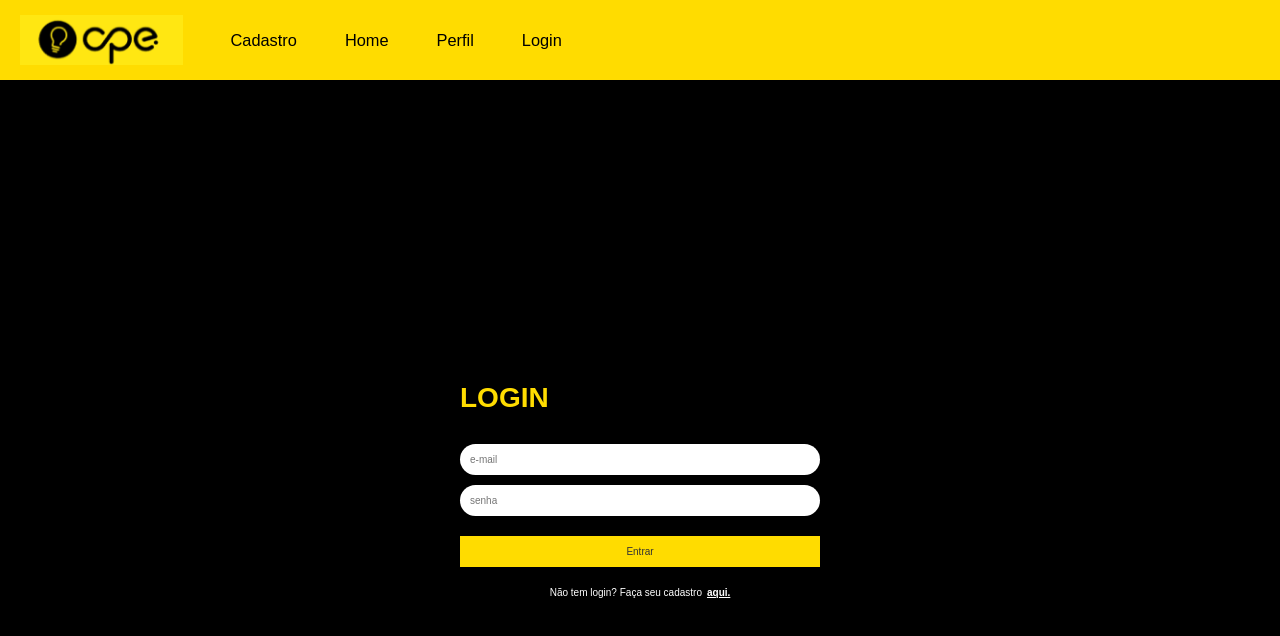
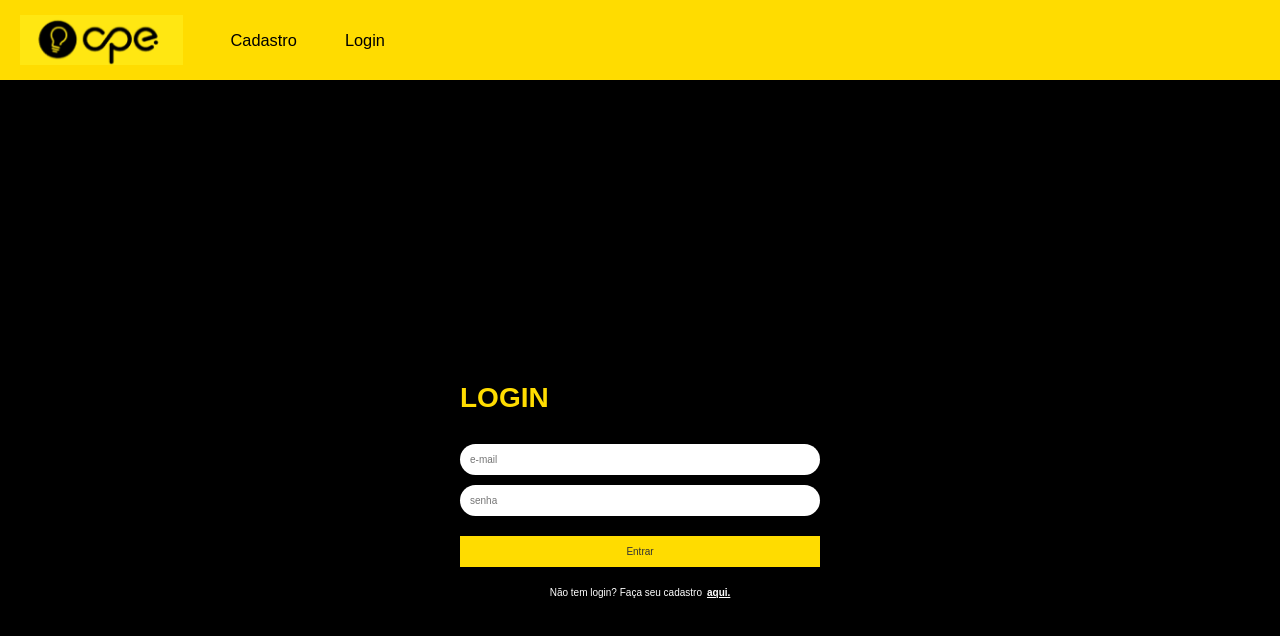
Before and after one commit to FCJar/CaseWebFrontEnd, a React (Vite) app: page /login in a window 1280 px wide. Shown: the top 636 px of the page. Built offline with nearby package versions, Linux system fonts and the light colour scheme; no server answers.

Commit message:
fix:Header

```diff
--- a/src/components/header/Header.jsx
+++ b/src/components/header/Header.jsx
@@ -20,10 +20,13 @@ export default function Header(){
             <LogoImg src = {logo} alt="Logo"/>
 
             <HLink to="/Cadastro">Cadastro</HLink>
-            <HLink to="/">Home</HLink>
-            <HLink to="/">Perfil</HLink>
+
+            {usuario && <LogoButton type="button" onClick={logout} to="/">Home</LogoButton>}
+
+            {usuario && <LogoButton type="button" onClick={logout} to="/">Perfil</LogoButton>}
 
             {!usuario && <HLink to="/Login">Login</HLink>}
+
             {usuario &&  <LogoButton type="button" onClick={logout}>Logout</LogoButton>}
 
         </H3>
```
